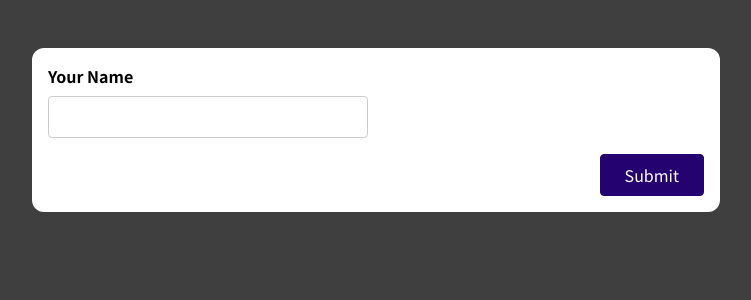
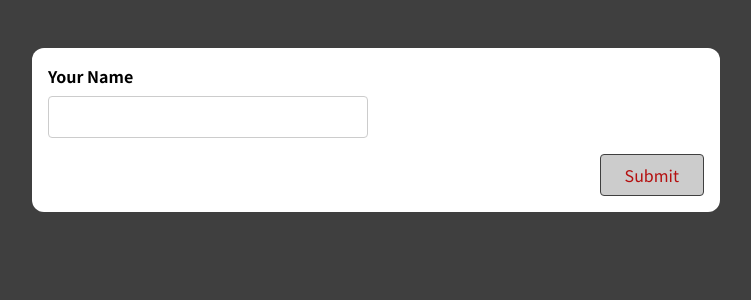
Before and after one commit to SilverFlame83/forms-userInput, a React (Create React App) app: page / in a window 1280 px wide. Shown: the top 300 px of the page, without its empty margins (264-1015 px from the left). Built offline with nearby package versions, Linux system fonts and the light colour scheme.

Commit message:
Mnaging the form validity

```diff
--- a/src/components/SimpleInput.js
+++ b/src/components/SimpleInput.js
@@ -6,6 +6,12 @@ const SimpleInput = (props) => {
 
   const isValid = userInput !=='';
   const nameInputIsInvalid = !isValid && enteredNameTouched;
+
+  let userFormIsVlaid = false;
+
+  if(isValid){
+    userFormIsVlaid = true
+  }
 
   const userIputChangeHandler = (event) => {
     setUserInput(event.target.value);
@@ -48,7 +54,7 @@ const SimpleInput = (props) => {
         )}
       </div>
       <div className="form-actions">
-        <button>Submit</button>
+        <button disabled={!userFormIsVlaid}>Submit</button>
       </div>
     </form>
   );
--- a/src/index.css
+++ b/src/index.css
@@ -79,6 +79,15 @@ button:active {
   border-color: #33059e;
 }
 
+button:disabled,
+button:disabled:hover,
+button:disabled:active{
+  background-color: #ccc;
+  border-color: #3f3f3f;
+  color: #b40e0e;
+  cursor: not-allowed;
+}
+
 .form-actions {
   text-align: right;
 }
```
